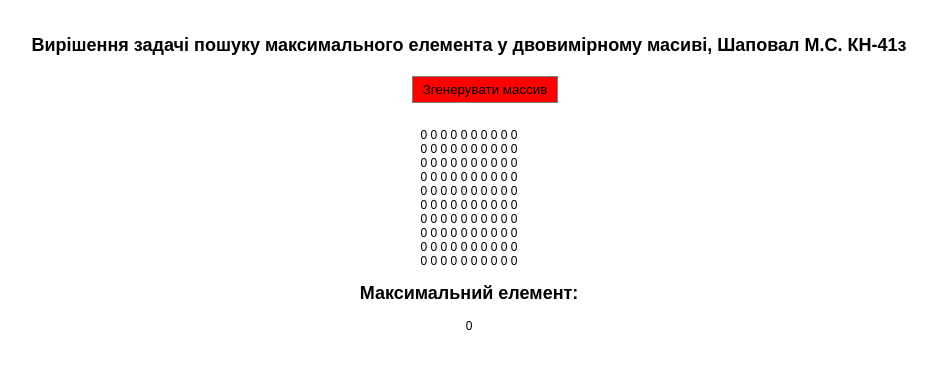
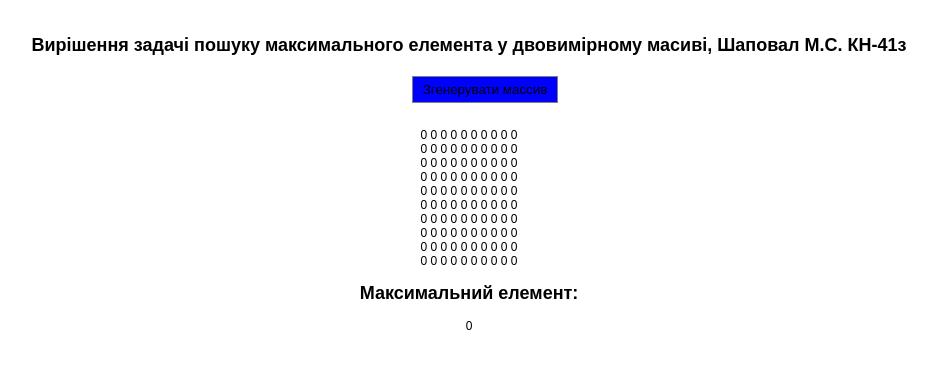
Before and after one commit to marynashapoval/OOAP-MarynaShapoval-MainProject, a React (Create React App) app: page / in a window 1280 px wide. Shown: the top 368 px of the page, without its empty margins (171-1108 px from the left). Built offline with nearby package versions, Linux system fonts and the light colour scheme.

Commit message:
Змінено в браузері css

```diff
--- a/src/index.css
+++ b/src/index.css
@@ -21,7 +21,7 @@ button
 	margin: 5px 0px 5px 32px;
 	padding: 5px 10px;
 	border: 1px solid gray;
-	background-color: red;
+	background-color: blue;
 }
 label
 {
```
